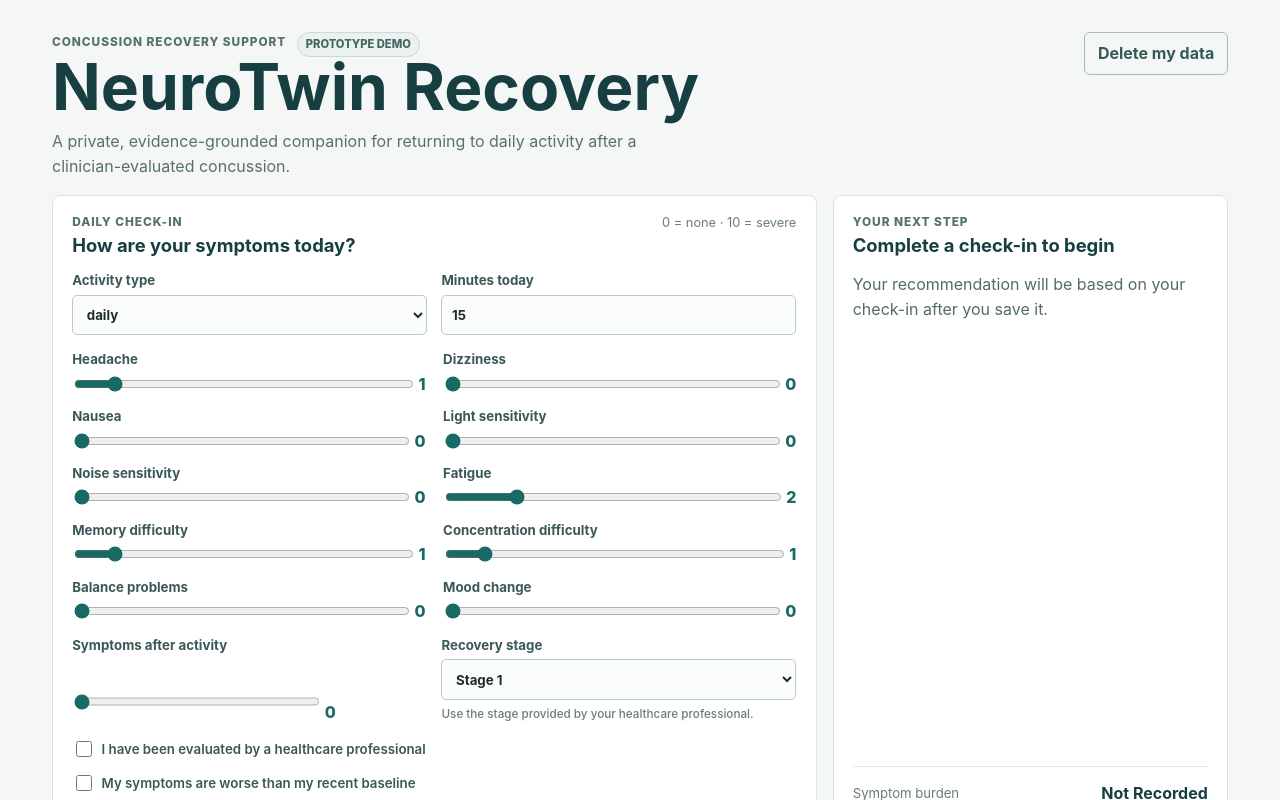
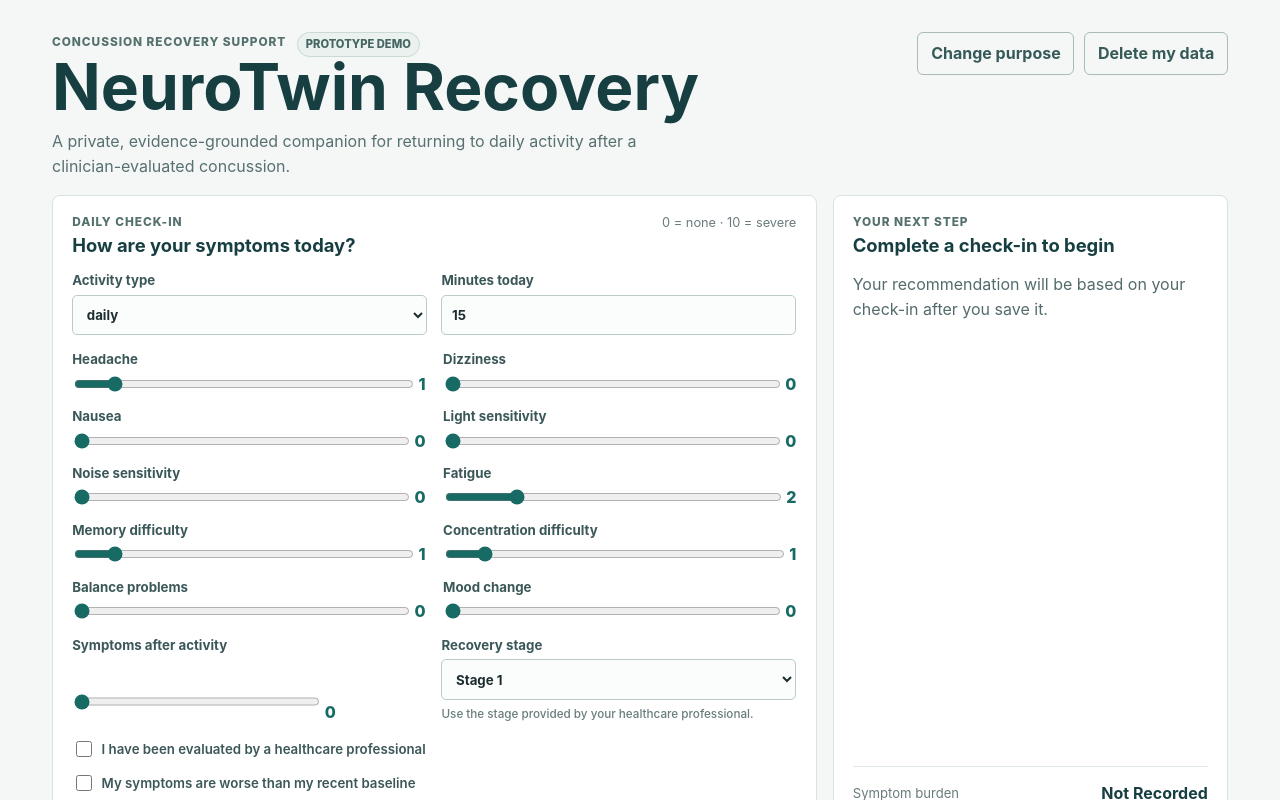
Before and after one commit to kapiliyer10/NeuroTwin-AI, a Next.js app in the folder frontend/: page / in a window 1280 px wide. Both pictures are taken after a click on the button 427 px from the left and 469 px from the top of the page. Shown: the top 800 px of the page. Built offline with nearby package versions, Linux system fonts and the light colour scheme; no server answers.

Commit message:
Add purpose navigation control

```diff
--- a/frontend/components/Dashboard.tsx
+++ b/frontend/components/Dashboard.tsx
@@ -190,6 +190,19 @@ export default function Dashboard() {
     setForm((current) => ({ ...current, purpose }));
   }
 
+  function changePurpose() {
+    setSelectedPurpose(null);
+    setHasCheckIn(false);
+    setHistory([]);
+    setEvidence([]);
+    setSimulations({});
+    setState(initialState);
+    setSafety({ status: "monitor", message: "Complete a check-in to begin.", reasons: [], seek_urgent_care: false });
+    setRecommendation("continue_gently");
+    setExplanation("Your check-in will appear here after you choose a purpose.");
+    setLastUpdated("");
+  }
+
   if (!selectedPurpose) {
     return (
       <main className="purposeGate">
@@ -213,7 +226,7 @@ export default function Dashboard() {
           <h1>NeuroTwin {selectedPurpose === "concussion" ? "Recovery" : "Wellbeing"}</h1>
           <p className="subtitle">{selectedPurpose === "concussion" ? "A private, evidence-grounded companion for returning to daily activity after a clinician-evaluated concussion." : "A private reflection space for noticing stress, mood, sleep, workload, and connection without diagnosing mental health conditions."}</p>
         </div>
-        <button className="quietButton" type="button" onClick={deleteData}>Delete my data</button>
+        <div className="headerActions"><button className="quietButton" type="button" onClick={changePurpose}>Change purpose</button><button className="quietButton" type="button" onClick={deleteData}>Delete my data</button></div>
       </header>
 
       {error && <div className="alert error" role="alert">{error}</div>}
--- a/frontend/styles.css
+++ b/frontend/styles.css
@@ -23,6 +23,7 @@ button:disabled { cursor: wait; opacity: 0.65; }
 .purposeChoice small, .purposeLimit { color: #6a7c7d; line-height: 1.5; }
 .purposeLimit { font-size: 0.82rem; }
 .intro { align-items: flex-start; display: flex; justify-content: space-between; gap: 2rem; }
+.headerActions { display: flex; flex-wrap: wrap; gap: 0.6rem; justify-content: flex-end; }
 .eyebrowLine { align-items: center; display: flex; flex-wrap: wrap; gap: 0.65rem; }
 .eyebrow { color: #55716e; font-size: 0.74rem; font-weight: 800; letter-spacing: 0.08em; margin: 0 0 0.35rem; text-transform: uppercase; }
 .demoBadge { background: #eaf1ef; border: 1px solid #c9d9d4; border-radius: 999px; color: #456662; font-size: 0.7rem; font-weight: 800; padding: 0.28rem 0.5rem; text-transform: uppercase; }
```
